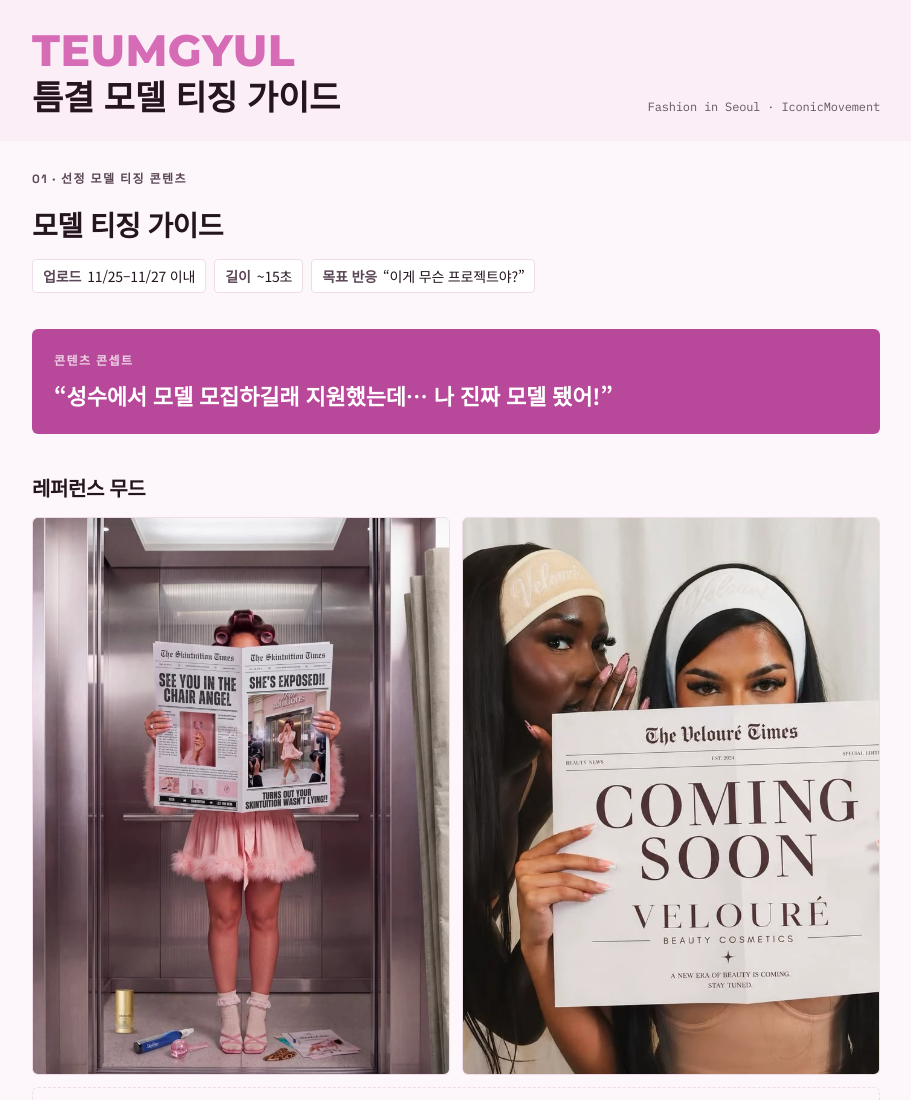
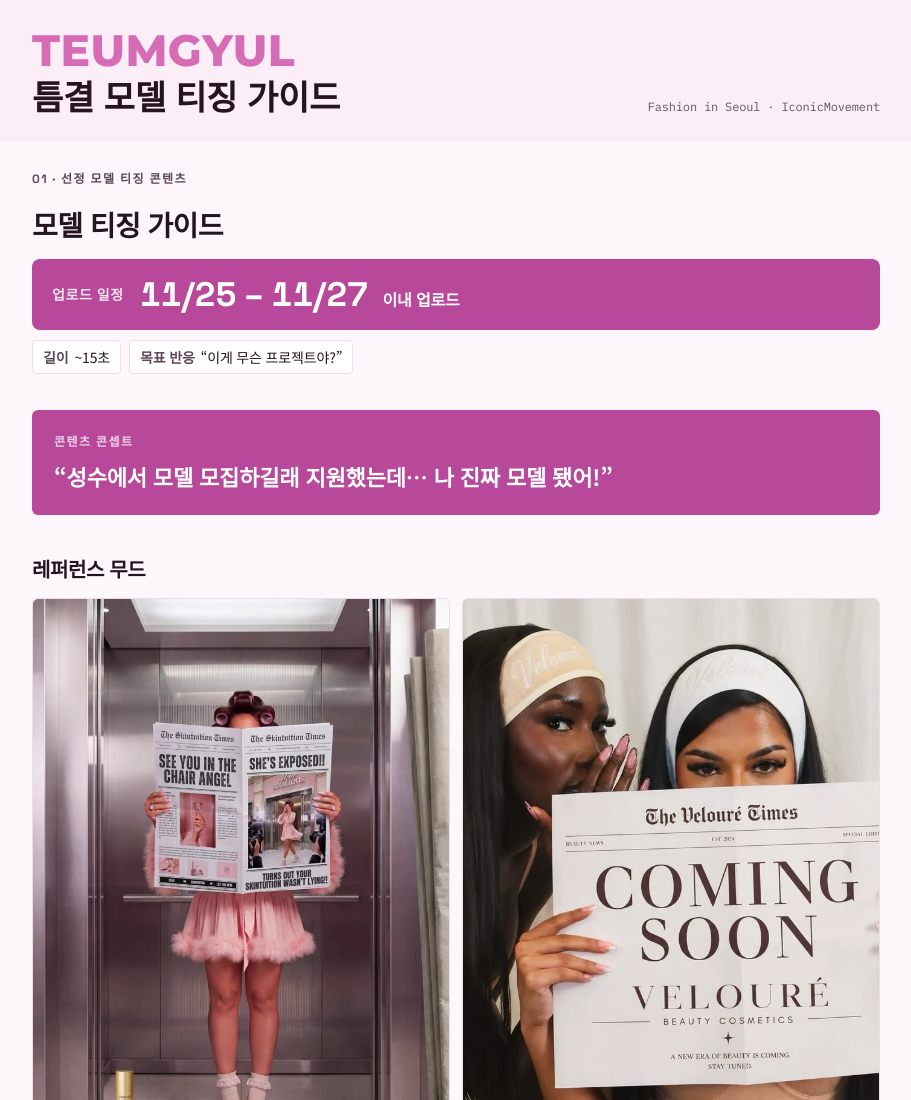
Before and after one commit to hwangyksiriai/teumgyul-fashion, a plain HTML site: page teasing/index.html in a window 1280 px wide. Shown: the top 1100 px of the page, without its empty margins (184-1095 px from the left). Drawn offline with Linux system fonts and the light colour scheme.

Commit message:
Make teasing upload schedule prominent

```diff
--- a/teasing/index.html
+++ b/teasing/index.html
@@ -194,6 +194,12 @@ td.k{color:var(--accent)}
 .pouches li::before{content:counter(p,decimal-leading-zero);grid-row:span 2;font-family:var(--f-mono);font-size:12px;color:var(--accent);padding-top:2px}
 .pouches li span{font-size:13px;font-weight:400;color:var(--muted)}
 
+/* ---- upload due banner ---- */
+.due{display:flex;flex-wrap:wrap;align-items:center;gap:6px 16px;padding:16px 20px;background:var(--deep);color:var(--deep-fg);border-radius:8px}
+.due-label{font-size:14px;font-weight:700;letter-spacing:.04em;opacity:.85}
+.due-date{font-family:var(--f-display);font-size:clamp(26px,6vw,34px);font-weight:700;line-height:1.15;font-variant-numeric:tabular-nums}
+.due-date small{font-family:var(--f-body);font-size:16px;font-weight:700;margin-left:6px}
+
 /* ---- lock ---- */
 .lock{min-height:60vh;display:grid;place-items:center}
 .lock form{width:100%;max-width:340px;display:grid;gap:12px;padding:28px 22px;background:var(--surface);border:1px solid var(--line);border-radius:10px;text-align:center}
@@ -223,8 +229,11 @@ td.k{color:var(--accent)}
   <div class="guide-head">
     <div class="eyebrow">01 · 선정 모델 티징 콘텐츠</div>
     <h2>모델 티징 가이드</h2>
+    <div class="due">
+      <span class="due-label">업로드 일정</span>
+      <span class="due-date">11/25 – 11/27 <small>이내 업로드</small></span>
+    </div>
     <div class="facts">
-      <span class="fact"><b>업로드</b>11/25–11/27 이내</span>
       <span class="fact"><b>길이</b>~15초</span>
       <span class="fact"><b>목표 반응</b>“이게 무슨 프로젝트야?”</span>
     </div>
```
